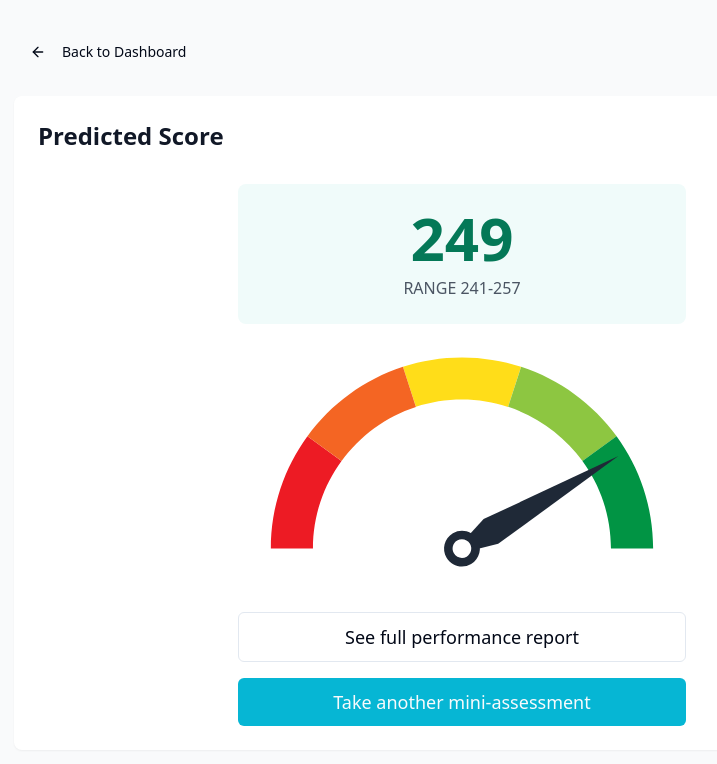
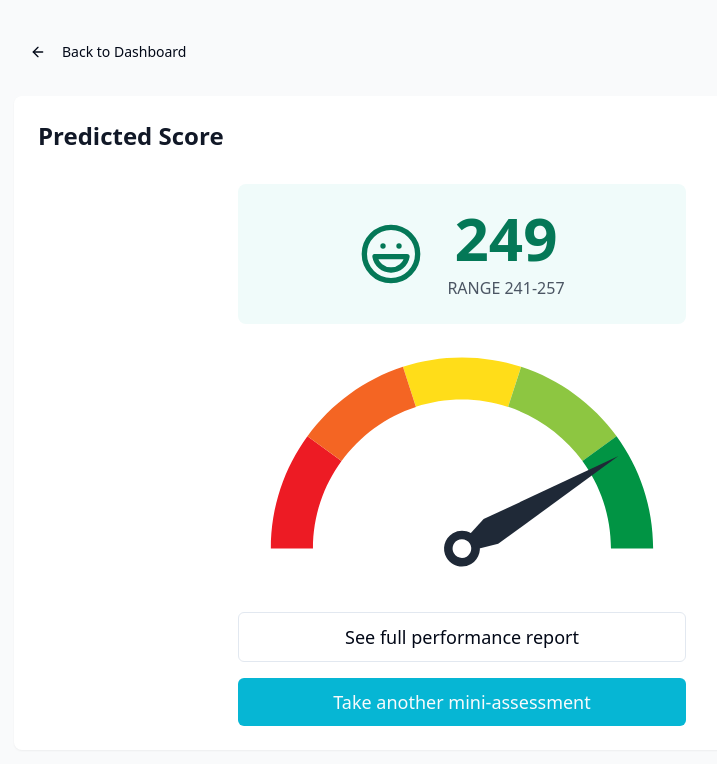
Before and after one commit to MarkPearce/scorecraft-creator, a React (Vite) app: page /concept2 in a window 1280 px wide. Shown: the top 764 px of the page, without its empty margins (178-895 px from the left). Built offline with nearby package versions, Linux system fonts and the light colour scheme.

Commit message:
Add face icon to score display
Adds a large face icon beside the score readout, using Lucide icons.  The icon will change based on the score, mirroring the color of the score segment.

```diff
--- a/src/pages/Concept2.tsx
+++ b/src/pages/Concept2.tsx
@@ -1,6 +1,6 @@
 
 import { Button } from "@/components/ui/button";
-import { ArrowLeft } from "lucide-react";
+import { ArrowLeft, Frown, Meh, Smile, Laugh, AlertTriangle } from "lucide-react";
 import { useNavigate } from "react-router-dom";
 import { useState } from "react";
 
@@ -15,6 +15,15 @@ const Concept2 = () => {
     const maxAngle = 90; // End angle
     const percentage = (score / 300) * 100;
     return minAngle + ((maxAngle - minAngle) * percentage) / 100;
+  };
+
+  // Get face icon based on score
+  const getFaceIcon = (score: number) => {
+    if (score < 100) return <Frown className="w-16 h-16 text-emerald-700" />;
+    if (score < 150) return <Meh className="w-16 h-16 text-emerald-700" />;
+    if (score < 200) return <Smile className="w-16 h-16 text-emerald-700" />;
+    if (score <= 300) return <Laugh className="w-16 h-16 text-emerald-700" />;
+    return <AlertTriangle className="w-16 h-16 text-emerald-700" />;
   };
 
   return (
@@ -37,10 +46,13 @@ const Concept2 = () => {
           <div className="flex flex-col items-center justify-center space-y-8">
             {/* Score Display */}
             <div className="bg-[#F0FBFA] p-6 rounded-lg w-full max-w-md">
-              <div className="text-center">
-                <div className="text-6xl font-bold text-emerald-700">{score}</div>
-                <div className="text-gray-600 mt-2">
-                  RANGE {range.min}-{range.max}
+              <div className="flex items-center justify-center gap-6">
+                {getFaceIcon(score)}
+                <div className="text-center">
+                  <div className="text-6xl font-bold text-emerald-700">{score}</div>
+                  <div className="text-gray-600 mt-2">
+                    RANGE {range.min}-{range.max}
+                  </div>
                 </div>
               </div>
             </div>
```
